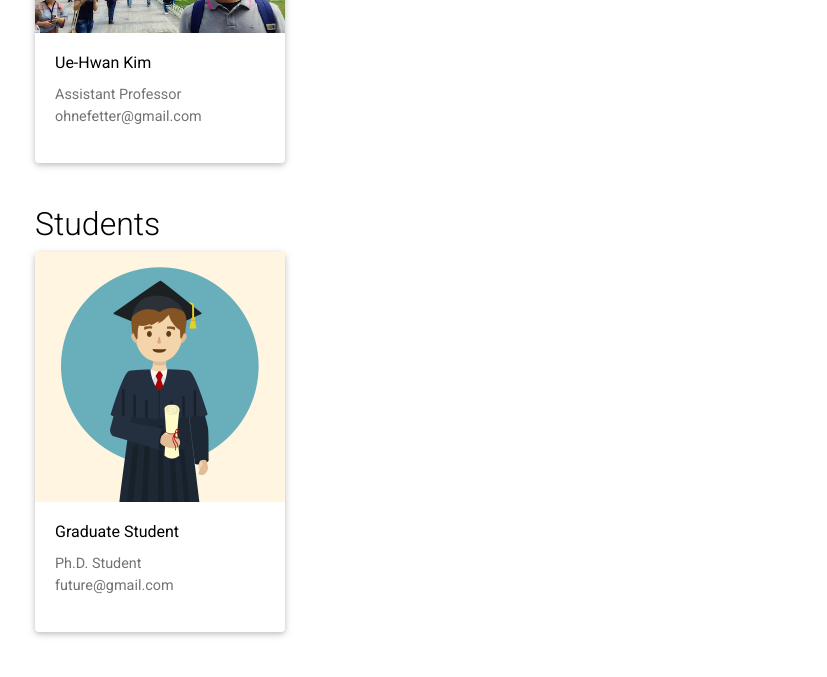
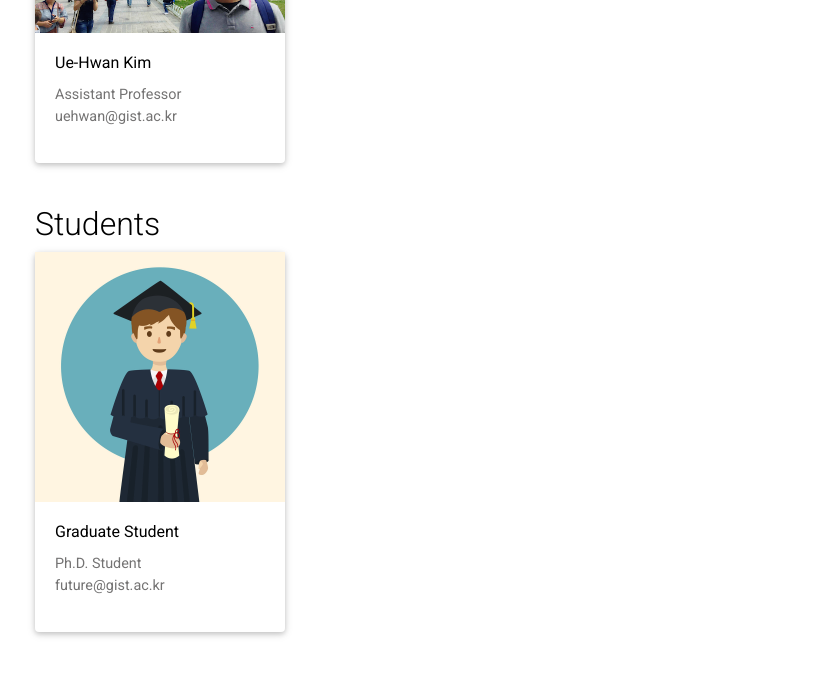
Before and after one commit to Uehwan/Uehwan.github.io, a Jekyll site: the page built from _pages/people.md, in a window 1280 px wide and 1319 px high. Shown: the part 385-1062 px from the top of the window, without its empty margins (220-1047 px from the left). Built offline with Jekyll 4.4.1, drawn with Linux system fonts in a browser that asks for light colours; nearby versions of some CDN libraries; comment, search, counter and statistics services are not loaded; a style sheet for code colours, icons or effects is not loaded.

Commit message:
typo fixed

```diff
--- a/_bibliography/papers.bib
+++ b/_bibliography/papers.bib
@@ -20,7 +20,7 @@
 @article{kim2021deep,
   html={https://pc.kjronline.org/DOIx.php?id=10.3348/kjr.2021.0201},
   title={Deep Learning-Based Algorithm for the Detection and Characterization of MRI Safety of Cardic Implantable Electronic Devices on Chest Radiographs},
-  author={Kim, Ue-Hwan and Kim, Moon Young and Park, Eun-Ah and Lee, Whal and Lim Woo-Hyun and Kim, Hack-Lyoung and Oh, Sohee and Jin, Kwang Nam},
+  author={Kim, Ue-Hwan* and Kim, Moon* Young and Park, Eun-Ah and Lee, Whal and Lim Woo-Hyun and Kim, Hack-Lyoung and Oh, Sohee and Jin, Kwang Nam},
   journal={Korean Journal of Radiology},
   year={2021},
   publisher={The Korean Society of Radiology}
--- a/_people/1_professor.markdown
+++ b/_people/1_professor.markdown
@@ -2,7 +2,7 @@
 layout: page
 title: Ue-Hwan Kim
 role: Assistant Professor
-email: ohnefetter@gmail.com
+email: uehwan@gist.ac.kr
 img: /assets/img/prof_pic.png
 importance: 1
 redirect: # /people/1_professor
@@ -40,6 +40,6 @@ Assistant Professor <br/>
 
 <br/>
 ## Contact
-Email: uehwan@gist.com <br/>
-Phone: 82-62-000-0000 <br/>
+Email: uehwan@gist.ac.kr <br/>
+Phone: 82-62-715-6384 <br/>
 Office: S7-203
--- a/_people/2_student.markdown
+++ b/_people/2_student.markdown
@@ -2,7 +2,7 @@
 layout: page
 title: Graduate Student
 role: Ph.D. Student
-email: future@gmail.com
+email: future@gist.ac.kr
 img: /assets/img/graduate-student.jpeg
 importance: 1
 redirect:
```
